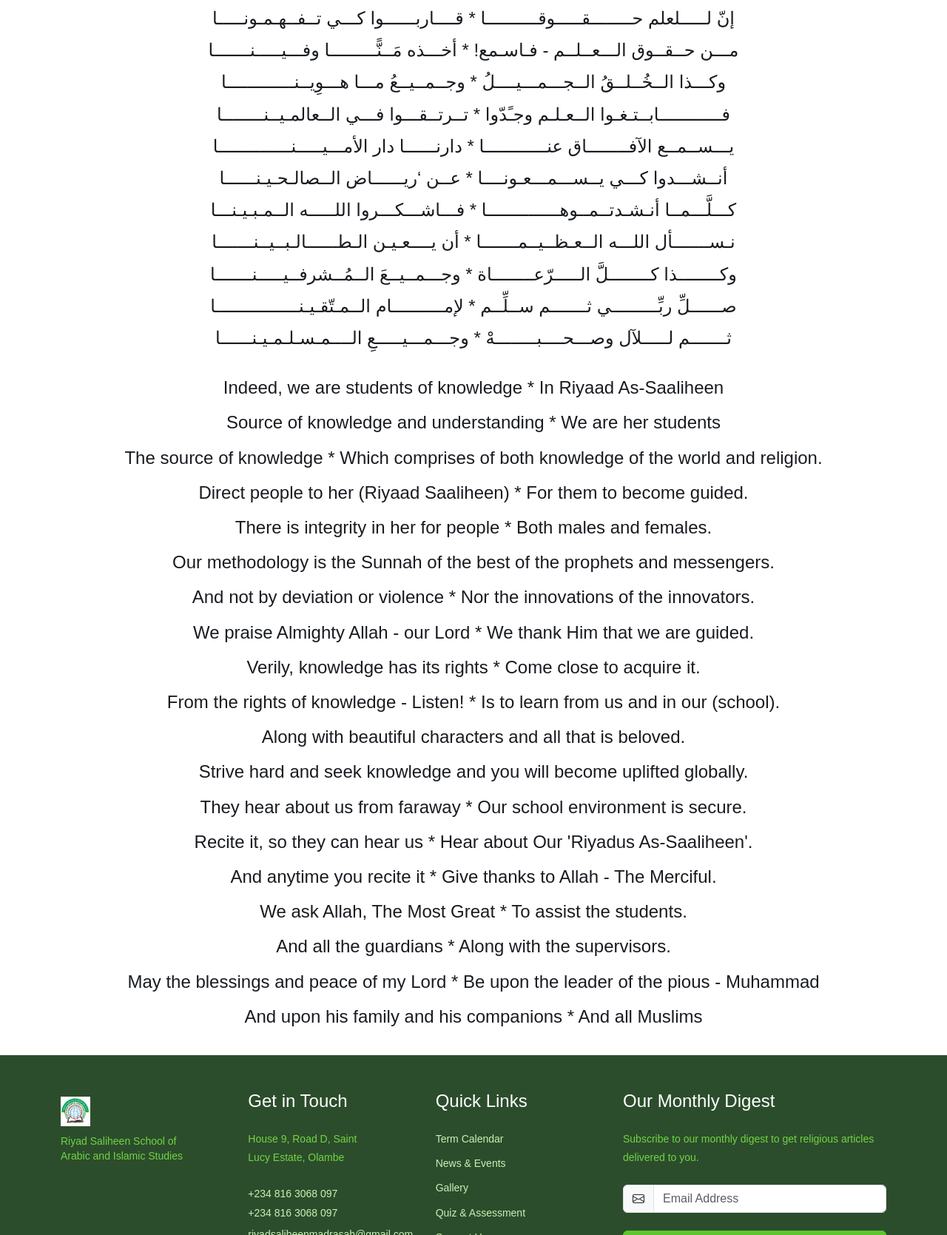
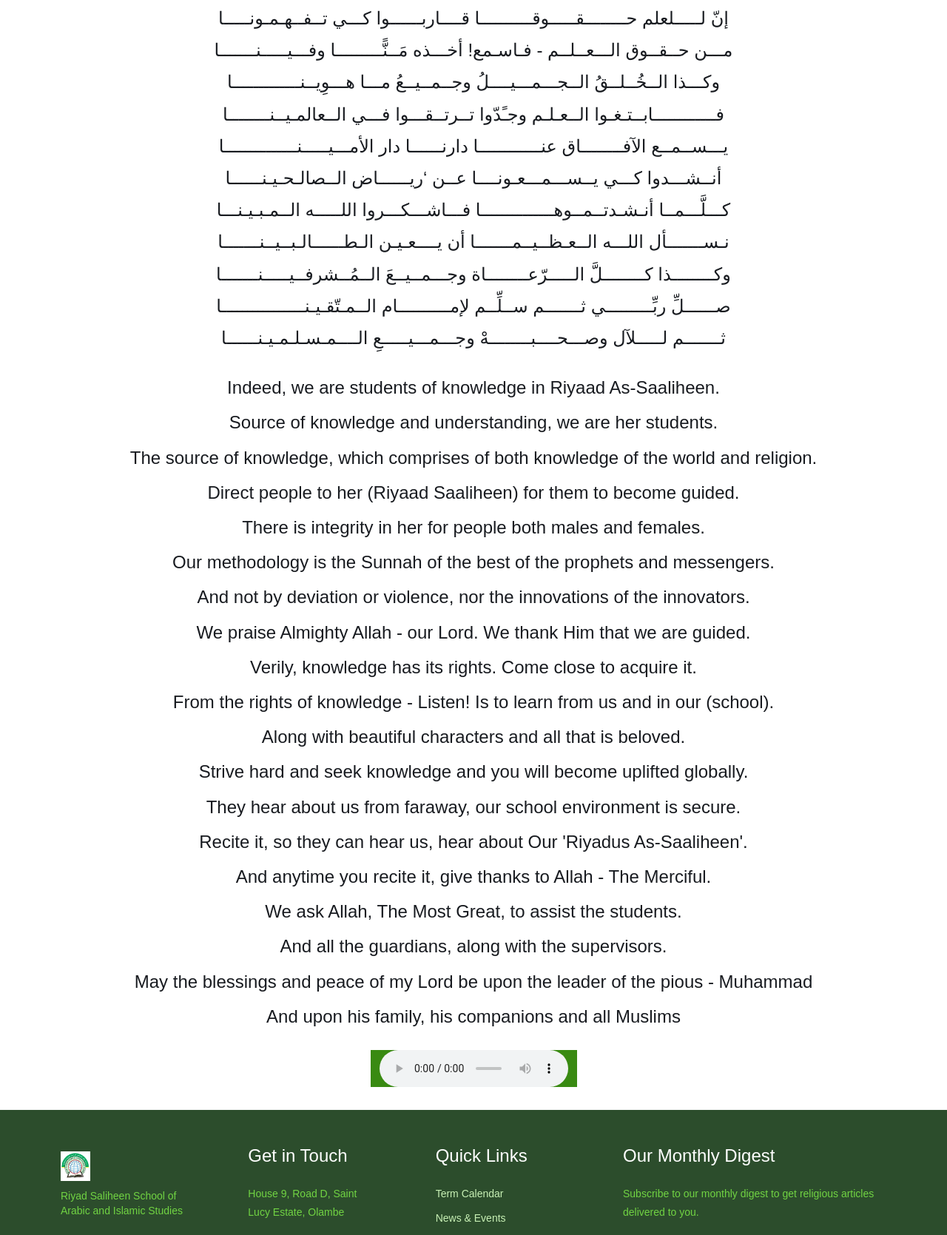
Before and after one commit to NYLawal/Riyadsaliheen-madrasah, a plain HTML site: page index.html in a window 1280 px wide. Shown: the part 1457-3126 px from the top of the page at 74% size. Drawn offline with nearby package versions, Linux system fonts and the light colour scheme.

Commit message:
first commit

```diff
--- a/index.html
+++ b/index.html
@@ -160,93 +160,93 @@
         <div class="row py-4 px-4 anthem">
           <h5 class="c-title mt-5">School Anthem</h5>
           <p class="c-text">
-            إنّــــنــــــــا طــــــــلّاب عــــلــــــم * فـــــي ‘ريــاض الصـالـحـيـنــــــــا
+            إنّــــنــــــــا طــــــــلّاب عــــلــــــم  فـــــي ‘ريــاض الصـالـحـيـنــــــــا
           </p>
           <p class="c-text">
-            دار فــــــهــــــم والــــــعـــلــــــوم * نــحــن فــيـهــــا دارسـونـــــــــــــا
+            دار فــــــهــــــم والــــــعـــلــــــوم  نــحــن فــيـهــــا دارسـونـــــــــــــا
           </p>
           <p class="c-text">
-            مــــنـبــع الــــعرفـــــان عــلمـــــــا * يــجــمــع الـــدنـيــــا وديــنـــــــــا
+            مــــنـبــع الــــعرفـــــان عــلمـــــــا  يــجــمــع الـــدنـيــــا وديــنـــــــــا
           </p>
           <p class="c-text">
-            أرســلـــوا الـنــاس إلـــيــهـــــــــــا * كـــــي يــكــونــوا مــرشــديـنـــــا
+            أرســلـــوا الـنــاس إلـــيــهـــــــــــا  كـــــي يــكــونــوا مــرشــديـنـــــا
           </p>
           <p class="c-text">
-            فـــــيـــه رشـــد لـــلأنـــــــــــــــام * وبـــنــــــات والــــبـــنينــــــــــــــا
+            فـــــيـــه رشـــد لـــلأنـــــــــــــــام  وبـــنــــــات والــــبـــنينــــــــــــــا
           </p>
           <p class="c-text">
-            نــهــجُــنـــــا ســنّــــةُ خــيـــرِ الـــ * أنـبـيـــا والـــمـــرســــلــيــنـــــــــا
+            نــهــجُــنـــــا ســنّــــةُ خــيـــرِ الـــ  أنـبـيـــا والـــمـــرســــلــيــنـــــــــا
           </p>
           <p class="c-text">
-            لــــيــس بــالــزّيــــــغ وعُـــنـــــف * وابــــتــــداعِ الـــمــرجـفـيـنــــــــا
+            لــــيــس بــالــزّيــــــغ وعُـــنـــــف  وابــــتــــداعِ الـــمــرجـفـيـنــــــــا
           </p>
           <p class="c-text">
-            نــــحــــمــــد اللـــــــهَ تعــــــالـــى * ربَّــــنــــا ربَّ الــــسّــــنــــيـــنـــــا
+            نــــحــــمــــد اللـــــــهَ تعــــــالـــى  نشكر إنا هدين
           </p>
           <p class="c-text">
-            إنّ لـــــلعلم حــــــــقـــــوقــــــــــا * قــــاربــــــوا كـــي تــفــهـمـونـــــا
+            إنّ لـــــلعلم حــــــــقـــــوقــــــــــا  قــــاربــــــوا كـــي تــفــهـمـونـــــا
           </p>
           <p class="c-text">
-            مـــن حــقــوق الـــعــلــم - فـاسـمع! * أخـــذه مَــنًّـــــــــا وفـــيـــــنـــــــا
+            مـــن حــقــوق الـــعــلــم - فـاسـمع!  أخـــذه مَــنًّـــــــــا وفـــيـــــنـــــــا
           </p>
           <p class="c-text">
-            وكـــذا الــخُــلــقُ الــجـــمـــيــــلُ * وجــمــيــعُ مـــا هـــوِيــنـــــــــــــا
+            وكـــذا الــخُــلــقُ الــجـــمـــيــــلُ  وجــمــيــعُ مـــا هـــوِيــنـــــــــــــا
           </p>
           <p class="c-text">
-            فــــــــــــابــتـغـوا الــعـلـم وجـًدّوا * تــرتــقـــوا فـــي الــعالمـيــنــــــــا
+            فــــــــــــابــتـغـوا الــعـلـم وجـًدّوا  تــرتــقـــوا فـــي الــعالمـيــنــــــــا
           </p>
           <p class="c-text">
-            يـــســمــع الآفــــــــاق عنــــــــــــا * دارنــــــا دار الأمـــيـــــنــــــــــــــا
+            يـــســمــع الآفــــــــاق عنــــــــــــا  دارنــــــا دار الأمـــيـــــنــــــــــــــا
           </p>
           <p class="c-text">
-            أنــشـــدوا كـــي يــســـمـــعـونــــا * عــن ‘ريــــــاض الــصالـحـيـنــــــا
+            أنــشـــدوا كـــي يــســـمـــعـونــــا  عــن ‘ريــــــاض الــصالـحـيـنــــــا
           </p>
           <p class="c-text">
-            كـــلَّـــمــا أنـشـدتــمــوهــــــــــــــا * فـــاشـــكـــروا اللـــــه الــمـبـيـنـــا
+            كـــلَّـــمــا أنـشـدتــمــوهــــــــــــــا  فـــاشـــكـــروا اللـــــه الــمـبـيـنـــا
           </p>
           <p class="c-text">
-            نـســـــــأل اللـــه الــعـظــيــمـــــــا * أن يــــعـيـن الـطــــــالـبــيــنـــــــا
+            نـســـــــأل اللـــه الــعـظــيــمـــــــا  أن يــــعـيـن الـطــــــالـبــيــنـــــــا
           </p>
           <p class="c-text">
-            وكــــــــذا كــــــــلَّ الـــــرّعــــــــاة * وجـــمــيــعَ الــمُــشرفــيـــــنـــــــا
+            وكــــــــذا كــــــــلَّ الـــــرّعــــــــاة  وجـــمــيــعَ الــمُــشرفــيـــــنـــــــا
           </p>
           <p class="c-text">
-            صــــــلِّ ربِّـــــــــي ثـــــــم ســلِّــم * لإمــــــــــام الــمـتّقـيـنــــــــــــــــا
+            صــــــلِّ ربِّـــــــــي ثـــــــم ســلِّــم  لإمــــــــــام الــمـتّقـيـنــــــــــــــــا
           </p>
           <p class="c-text">
-            ثـــــــم لـــــلآل وصـــحــــبــــــــهْ * وجـــمـــيـــــعِ الــــمـسـلـمـيـنــــــا
+            ثـــــــم لـــــلآل وصـــحــــبــــــــهْ  وجـــمـــيـــــعِ الــــمـسـلـمـيـنــــــا
           </p>
         </div>
         <div class="row px-4 anthem anthem-english">
           <p class="c-text first-p-child">
-            Indeed, we are students of knowledge * In Riyaad As-Saaliheen
+            Indeed, we are students of knowledge in Riyaad As-Saaliheen.
           </p>
           <p class="c-text mt-1">
-            Source of knowledge and understanding * We are her students
+            Source of knowledge and understanding, we are her students.
           </p>
           <p class="c-text mt-1">
-            The source of knowledge * Which comprises of both knowledge of the world and religion.
+            The source of knowledge, which comprises of both knowledge of the world and religion.
           </p>
           <p class="c-text mt-1">
-            Direct people to her (Riyaad Saaliheen) * For them to become guided.
+            Direct people to her (Riyaad Saaliheen) for them to become guided.
           </p>
           <p class="c-text mt-1">
-            There is integrity in her for people * Both males and females.
+            There is integrity in her for people both males and females.
           </p>
           <p class="c-text mt-1">
-            Our methodology is the Sunnah of  the best of the prophets and messengers.
+            Our methodology is the Sunnah of the best of the prophets and messengers.
           </p>
           <p class="c-text mt-1">
-            And not by deviation or violence * Nor the innovations of the innovators.
+            And not by deviation or violence, nor the innovations of the innovators.
           </p>
           <p class="c-text mt-1">
-            We praise Almighty Allah - our Lord * We thank Him that we are guided.
+            We praise Almighty Allah - our Lord. We thank Him that we are guided.
           </p>
           <p class="c-text mt-1">
-            Verily, knowledge has its rights * Come close to acquire it.
+            Verily, knowledge has its rights. Come close to acquire it.
           </p>
           <p class="c-text mt-1">
-            From the rights of knowledge - Listen! * Is to learn from us and in our (school).
+            From the rights of knowledge - Listen! Is to learn from us and in our (school).
           </p>
           <p class="c-text mt-1">
             Along with beautiful characters and all that is beloved.
@@ -255,27 +255,32 @@
             Strive hard and seek knowledge and you will become uplifted globally.
           </p>
           <p class="c-text mt-1">
-            They hear about us from faraway * Our school environment is secure.
+            They hear about us from faraway, our school environment is secure.
           </p>
           <p class="c-text mt-1">
-            Recite it, so they can hear us * Hear about Our 'Riyadus As-Saaliheen'.
+            Recite it, so they can hear us, hear about Our 'Riyadus As-Saaliheen'.
           </p>
           <p class="c-text mt-1">
-            And anytime you recite it * Give thanks to Allah - The Merciful.
+            And anytime you recite it, give thanks to Allah - The Merciful.
           </p>
           <p class="c-text mt-1">
-            We ask Allah, The Most Great * To assist the students.
+            We ask Allah, The Most Great, to assist the students.
           </p>
           <p class="c-text mt-1">
-            And all the guardians * Along with the supervisors.
+            And all the guardians, along with the supervisors.
           </p>
           <p class="c-text mt-1">
-            May the blessings and peace of my Lord * Be upon the leader of  the pious - Muhammad
+            May the blessings and peace of my Lord be upon the leader of  the pious - Muhammad
           </p>
           <p class="c-text mt-1">
-            And upon his family and his companions * And all Muslims
+            And upon his family, his companions and all Muslims
           </p>
         </div>
+            <div class="row mt-4 audio-container">
+                <div class="col"></div>
+                <audio src="media/Anthem.mp3" class="col-lg-5 justify-content-sm-center" type="audio/mp3" controls></audio>
+                <div class="col"></div>
+            </div>
       </div>
 
       <!-- Footer 2 - Bootstrap Brain Component -->
--- a/style.css
+++ b/style.css
@@ -128,6 +128,15 @@
 .anthem-english{
     margin-top: 0;
 }
+.audio-container{
+    margin-left: auto;
+    margin-right: auto;
+    max-width: 60%;
+}
+.audio-container audio{
+    background-color: #398A12;
+    height: 50px;
+}
 .footer{
     background-color: rgb(44, 77, 44);
 }
@@ -166,6 +175,8 @@
   @media (max-width: 767px) {
     .vision-misson {
      height: fit-content;
+     padding-left: 0rem;
+     padding-right: 0rem;
     }
     .anthem-container{
         margin-top: -1rem;
```
Also changed, not shown: 1 other file.
